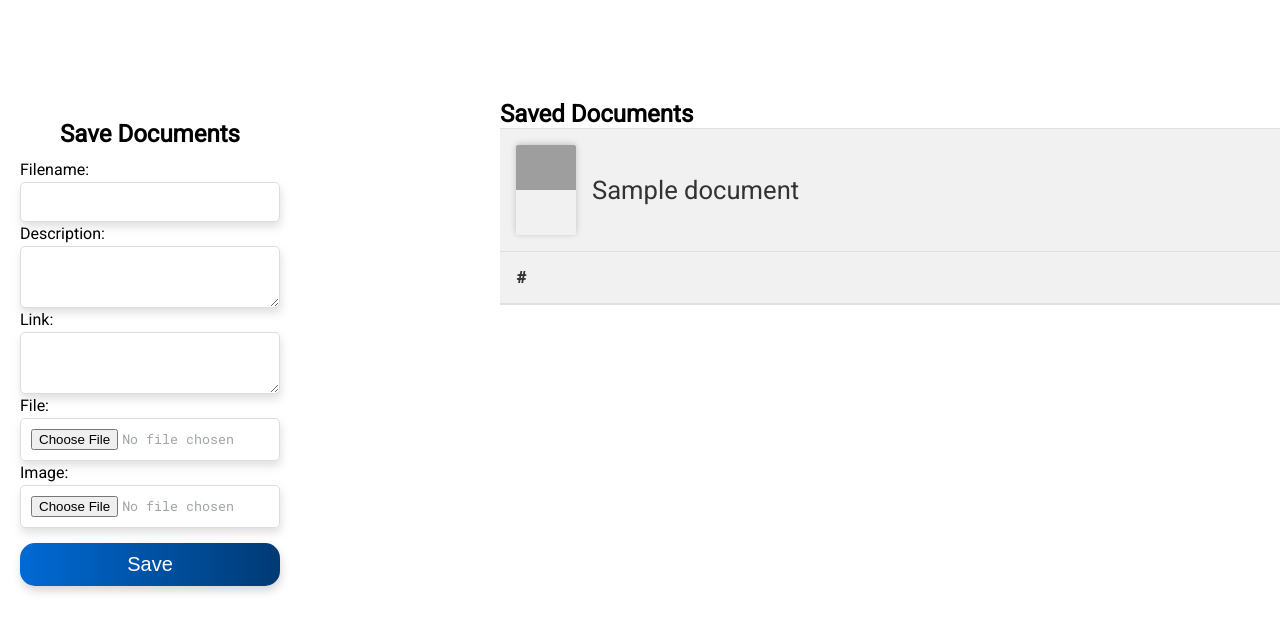
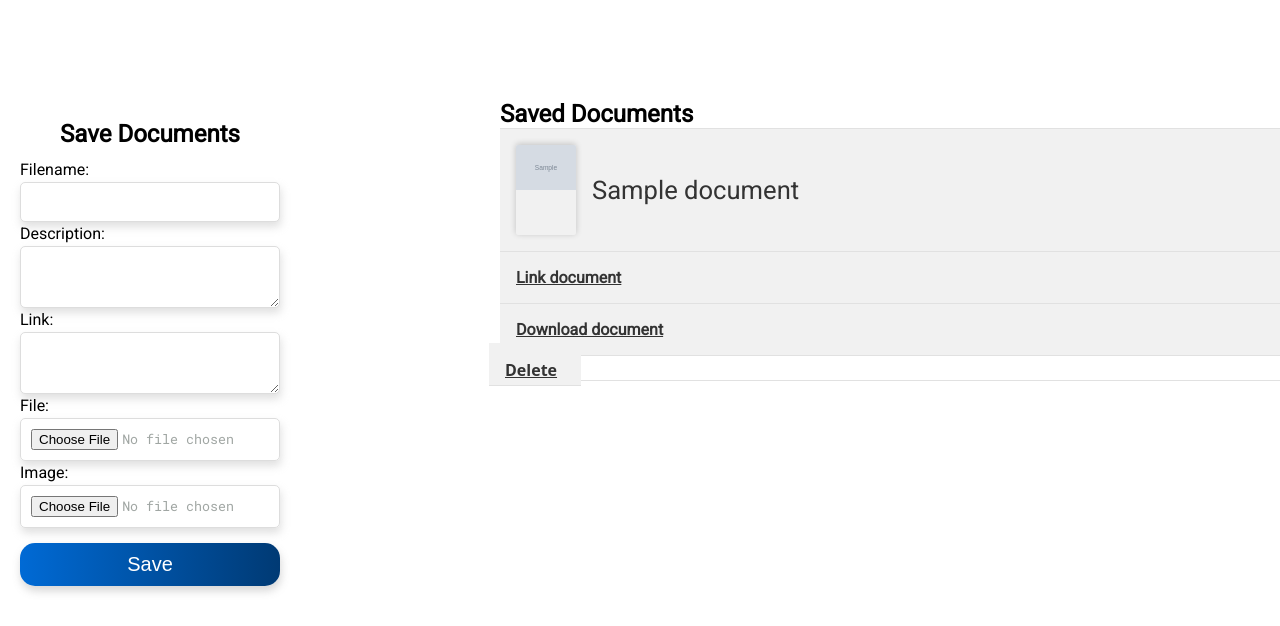
Before and after one commit to ecasallas07/Save-activities-university, a Django app: page /notes/documents/ in a window 1280 px wide. Shown: the part 68-694 px from the top of the page. Run offline with Django 5.2, Linux system fonts and the light colour scheme; tables that the repository leaves empty hold one stand-in row (values such as "Sample post"); grey boxes marked "Sample" are stand-in pictures; some libraries are stand-ins or nearby versions; grey boxes are pictures that could not be loaded.

Commit message:
finished project, good work learn django in crud with monolitic

```diff
--- a/mysite/mysite/settings.py
+++ b/mysite/mysite/settings.py
@@ -136,4 +136,6 @@ USE_TZ = True
 STATIC_URL = 'notes/static/'
 STATIC_URL = 'static/' # Default primary key field type https://docs.djangoproject.com/en/5.0/ref/settings/#default-auto-field
 
+
+
 DEFAULT_AUTO_FIELD = 'django.db.models.BigAutoField'
--- a/mysite/notes/static/notes/documents.css
+++ b/mysite/notes/static/notes/documents.css
@@ -188,3 +188,31 @@
 .container_docu{
     font-weight: bold;
 }
+.btn_notes_edit {
+  --btn-color: rgb(124 45 18);
+  --btn-bg: rgb(252 211 77);
+  position: relative;
+  display: inline-flex;
+  align-items: center;
+  justify-content: center;
+  gap: 6px;
+  background-color: whitesmoke;
+  color: black;
+  /* padding: 14px 22px;   */
+  border-radius: 8px;
+  border: 0;
+  cursor: pointer;
+  font-weight: 600;
+  font-size: 1rem;
+  font-family: system-ui;
+  border: 2px solid #4755d6;
+  transition: 100ms ease;
+  box-shadow: 5px 5px 0 0 #4755d6;
+  /* margin: 25px; */
+  width: 70px;
+  height: 17px;
+  text-align: left;
+}
+.btn_notes_edit a{
+  height: 10px;
+}
--- a/mysite/notes/templates/home_user/documents.html
+++ b/mysite/notes/templates/home_user/documents.html
@@ -7,17 +7,18 @@
     <div class="card">
       <h2>Save Documents</h2>
       <!-- FORMULAIRE -->
-      <form method="POST" action="{% url 'notes:documents' %}" class="form">
+      <form method="POST" action="{% url 'notes:documents' %}" class="form" enctype="multipart/form-data">
         {% csrf_token %}
         <p>Filename:</p>{{ form.docu_title }}
         <p>Description: </p> {{ form.docu_description }}
         <p>Link:</p>{{ form.docu_link }}
         <p>File:</p> {{ form.docu_file }}
         <p>Image:</p> {{ form.docu_image }}
-        <button type="button" class="login_btn">Save</button>
+        <input type="hidden" value="{{ request.session.user_id}" >
+        <button class="login_btn">Save</button>
       </form>
     </div>
-  </div>
+    </div>
   <div class="container_docu">
     <h2>Saved Documents</h2>
     <ul class="file-list">
@@ -26,14 +27,16 @@
         <a href="#" target="_blank">
           <span class="thumb-nail"
             ><img
-              src="https://99designs-blog.imgix.net/blog/wp-content/uploads/2017/12/attachment_83090027.jpg?auto=format&q=60&fit=max&w=930"
+                 src="/{{ element.docu_image}}"
           /></span>
           <h3>{{element.docu_title}}</h3>
-          <a>{{ element.docu_link}}</a>
+          <a href="{{ element.docu_link }}">Link document</a>
           {% if element.docu_file != '' %}
-            <p></p>
+          <a href="{{element.docu_file.url}}">Download document</a>
           {% endif %}
         </a>
+         <button class="btn_notes_edit"><a href="delete/{{element.id}}">Delete</button></a>
+
       </li>
       {% endfor %}
 
--- a/mysite/notes/urls.py
+++ b/mysite/notes/urls.py
@@ -14,5 +14,6 @@ urlpatterns = [
     path("activities/update",views.edit_activities, name="activities_update"),
     path("verification/delete/<int:pk>",views.delete_activities,name="delete"),
     path("activities/delete/<int:pk>",views.delete_activities,name="delete_act"),
+    path("documents/delete/<int:pk>",views.delete_documents,name="delete_docu"),
 
 ]
--- a/mysite/notes/views.py
+++ b/mysite/notes/views.py
@@ -97,9 +97,15 @@ def documents(request):
     if request.method == 'POST':
         form_docu = DocumentsForm(request.POST,request.FILES)
         if form_docu.is_valid():
+            print(form_docu.is_valid())
             form_docu.save()
-            document= Documents.objects.all()
-            return redirect('home_user/documents',{'document':document})
+            form = DocumentsForm()
+            # document= Documents.objects.all
+            return render(request,'home_user/documents.html',{'form':form})
+        else:
+            form = DocumentsForm()
+            return render(request,'home_user/documents.html',{'form': form})
+
     else:
         form = DocumentsForm()
         # raw() --> element for making queries as mysql
@@ -129,3 +135,9 @@ def delete_activities(request,pk):
     activity.delete()
     act = Activities.objects.filter(act_user_id= request.session.get('user_id'))
     return render(request,'home_user/activities.html',{'act':act})
+def delete_documents(request,pk):
+    docu = Documents.objects.get(id=pk)
+    docu.delete()
+    form = DocumentsForm()
+    document = Documents.objects.all()
+    return render(request,'home_user/documents.html',{'document':document, 'form':form})
```
Also changed, not shown: mysite/images/Art.jpeg (added), mysite/images/Art_o36wDPs.jpeg (added), 2 other files.
